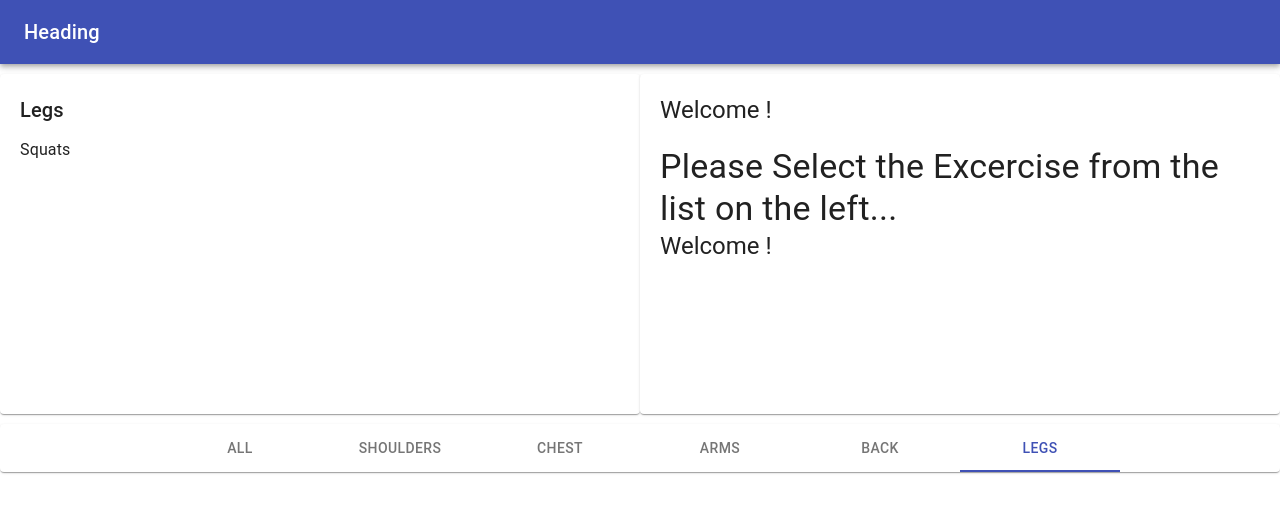
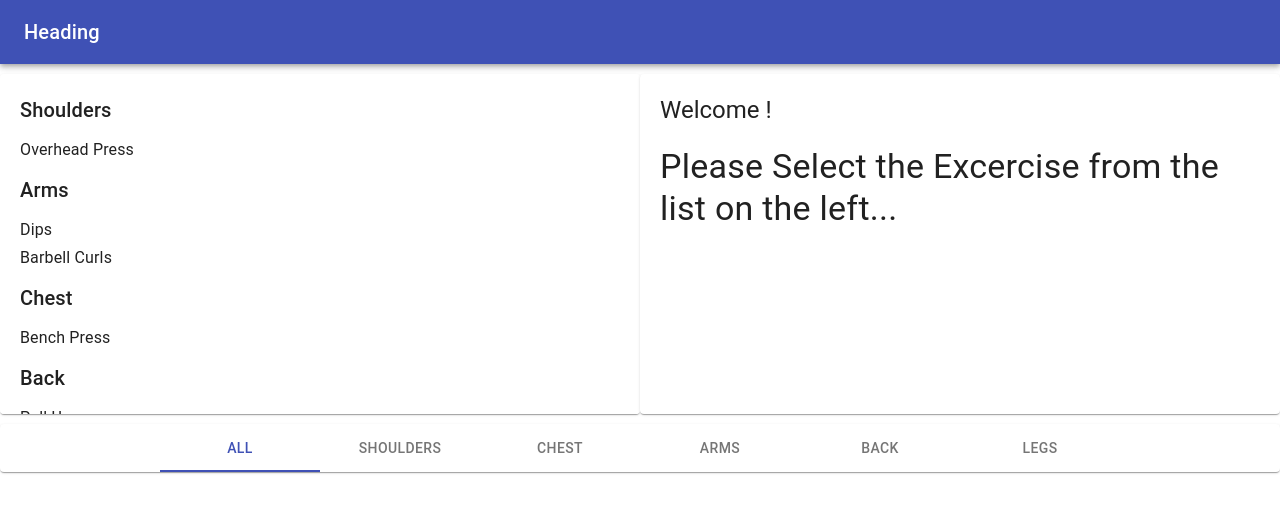
Before and after one commit to singharpan/MaterialUI, a React (Create React App) app: page / in a window 1280 px wide. Shown: the top 512 px of the page. Built offline with nearby package versions, Linux system fonts and the light colour scheme.

Commit message:
onselect working

```diff
--- a/src/App.js
+++ b/src/App.js
@@ -8,7 +8,7 @@ import { muscles, excercises } from "./store/store";
 class App extends Component {
   state = {
     excercises,
-    category: "legs",
+    exercise: {},
   };
   //Object.entries convert Object into Array
   getExcercisesbyMuscles() {
@@ -29,14 +29,27 @@ class App extends Component {
       category,
     });
   };
+  handleExerciseSelected = (id) => {
+    console.log(id);
+    this.setState(({ excercises }) => ({
+      exercise: excercises.find((ex) => ex.id === id),
+    }));
+  };
   render() {
     console.log(this.getExcercisesbyMuscles());
     const excercies = this.getExcercisesbyMuscles(),
-      { category } = this.state;
+      { category, exercise } = this.state;
+
+    //excercise is currently selected excercise
     return (
       <React.Fragment>
         <Header />
-        <MainBody excercies={excercies} category={category} />
+        <MainBody
+          exercise={exercise}
+          excercies={excercies}
+          category={category}
+          onSelect={this.handleExerciseSelected}
+        />
         <Footer
           muscles={muscles}
           category={category}
--- a/src/MainBody.js
+++ b/src/MainBody.js
@@ -8,7 +8,16 @@ import {
   ListItemText,
 } from "@material-ui/core";
 
-const MainBody = ({ excercies, category }) => {
+const MainBody = ({
+  excercies,
+  category,
+  onSelect,
+  exercise: {
+    id,
+    title = "Welcome !",
+    description = "Please Select the Excercise from the list on the left...",
+  },
+}) => {
   const style = {
     paper: {
       marginTop: 10,
@@ -34,8 +43,11 @@ const MainBody = ({ excercies, category }) => {
                     {group}
                   </Typography>
                   <List component="ul">
-                    {exercises.map(({ title }) => (
-                      <ListItemText primary={title} />
+                    {exercises.map(({ id, title }) => (
+                      <ListItemText
+                        primary={title}
+                        onClick={() => onSelect(id)}
+                      />
                     ))}
                   </List>
                 </React.Fragment>
@@ -45,11 +57,10 @@ const MainBody = ({ excercies, category }) => {
         </Grid>
         <Grid item xs>
           <Paper style={style.paper}>
-            <Typography variant="h5">Welcome !</Typography>
+            <Typography variant="h5">{title}</Typography>
             <Typography variant="h4" style={{ marginTop: 20 }}>
-              Please Select the Excercise from the list on the left...
+              {description}
             </Typography>
-            <Typography variant="h5">Welcome !</Typography>
           </Paper>
         </Grid>
       </Grid>
```
Also changed, not shown: src/Header.js (+0 -12 lines).
